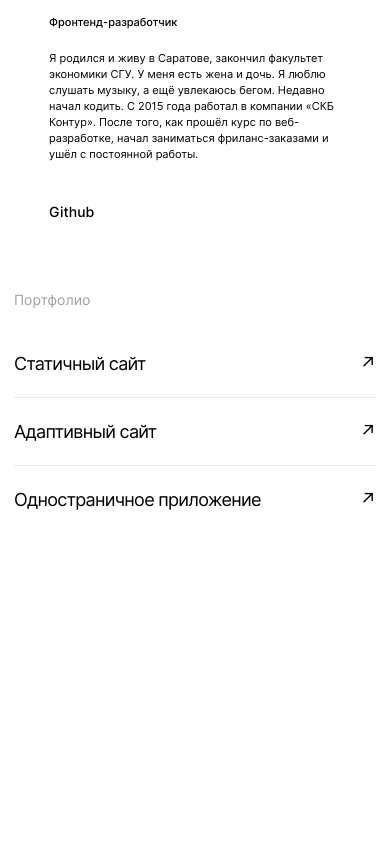
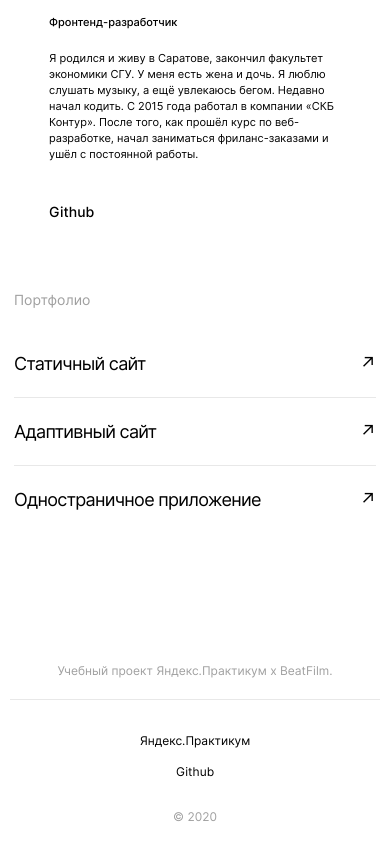
Before and after one commit to EkaterinaLe7/movies-explorer-frontend, a React (Create React App) app: page / in a window 390 px wide. Shown: the part 2477-3321 px from the top of the page. Before the commit the page ends 3061 px from the top, so only its background shows below. Built offline with nearby package versions, Linux system fonts and the light colour scheme.

Commit message:
feat: добавить компонент Footer

```diff
--- a/src/components/App/App.js
+++ b/src/components/App/App.js
@@ -3,6 +3,7 @@ import { Routes, Route, Navigate, useNavigate } from "react-router-dom";
 import "./App.css"
 import Header from "../Header/Header";
 import Main from "../Main/Main";
+import Footer from "../Footer/Footer"
 
 function App() {
   return (
@@ -14,6 +15,7 @@ function App() {
             <>
               <Header />
               <Main />
+              <Footer />
             </>
           }
         />
--- /dev/null
+++ b/src/components/Footer/Footer.css
@@ -0,0 +1,100 @@
+.footer {
+  padding: 79px 70px 20px;
+}
+
+.footer__title {
+  font-family: Inter;
+  font-size: 13px;
+  font-weight: 400;
+  line-height: 16px;
+  letter-spacing: 0px;
+  text-align: center;
+  color: #a0a0a0;
+  margin: 0 0 20px;
+  padding: 0 0 20px;
+  border-bottom: 1px solid #e8e8e8;
+}
+
+.footer__container {
+  display: flex;
+  justify-content: space-between;
+}
+
+.footer__copiright {
+  margin: 0;
+  font-family: Inter;
+  font-size: 13px;
+  font-weight: 400;
+  line-height: 16px;
+  letter-spacing: 0px;
+  text-align: left;
+}
+
+.footer__link-items {
+  list-style: none;
+  margin: 0;
+  padding: 0;
+  display: flex;
+  gap: 20px;
+}
+
+.footer__link {
+  font-family: Inter;
+  font-size: 13px;
+  font-weight: 400;
+  line-height: 16px;
+  letter-spacing: 0px;
+  text-align: right;
+  text-decoration: none;
+  color: #000;
+  cursor: pointer;
+  transition: opacity 0.2s linear;
+}
+
+.footer__link:hover {
+  opacity: 0.7;
+}
+
+@media screen and (max-width: 768px) {
+  .footer {
+    padding-left: 30px;
+    padding-right: 30px;
+  }
+}
+
+@media screen and (max-width: 500px) {
+  .footer {
+    padding-left: 10px;
+    padding-right: 10px;
+  }
+
+  .footer__title {
+    font-size: 12px;
+    line-height: 15px;
+    margin-bottom: 30px;
+    padding-bottom: 21px;
+  }
+
+  .footer__container {
+    flex-direction: column-reverse;
+    gap: 30px;
+    align-items: center;
+  }
+
+  .footer__link-items {
+    flex-direction: column;
+    gap: 12px;
+    align-items: center;
+  }
+
+  .footer__copiright {
+    color: #a0a0a0;
+    font-size: 12px;
+    line-height: 15px;
+  }
+
+  .footer__link {
+    font-size: 12px;
+    line-height: 15px;
+  }
+}
--- /dev/null
+++ b/src/components/Footer/Footer.js
@@ -0,0 +1,39 @@
+import React from "react";
+import "./Footer.css";
+
+function Footer() {
+  return (
+    <footer className="footer">
+      <h3 className="footer__title">
+        Учебный проект Яндекс.Практикум х BeatFilm.
+      </h3>
+      <div className="footer__container">
+        <p className="footer__copiright">&copy; 2020</p>
+        <ul className="footer__link-items">
+          <li className="footer__item">
+            <a
+              className="footer__link"
+              href="https://practicum.yandex.ru"
+              target="_blank"
+              rel="noreferrer"
+            >
+              Яндекс.Практикум
+            </a>
+          </li>
+          <li className="footer__item">
+            <a
+              className="footer__link"
+              href="https://github.com"
+              target="_blank"
+              rel="noreferrer"
+            >
+              Github
+            </a>
+          </li>
+        </ul>
+      </div>
+    </footer>
+  );
+}
+
+export default Footer;
--- a/src/components/Main/Portfolio/Portfolio.css
+++ b/src/components/Main/Portfolio/Portfolio.css
@@ -45,7 +45,7 @@
 }
 
 .portfolio__link:hover {
-  opacity: 0.6;
+  opacity: .6;
 }
 @media screen and (max-width: 768px) {
   .portfolio {
```
